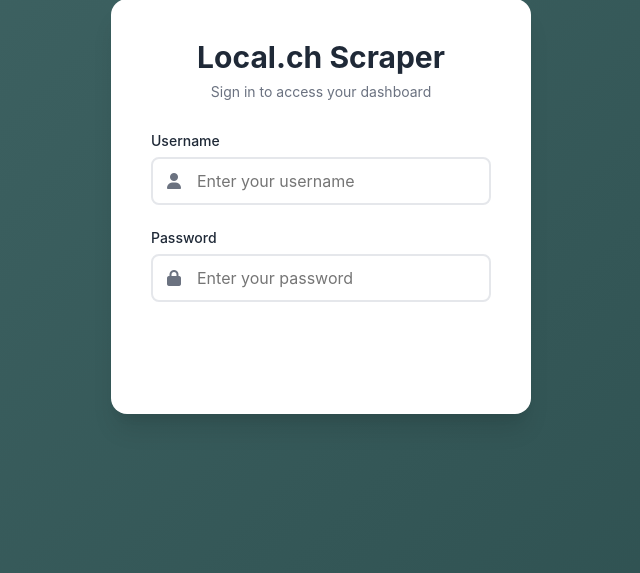
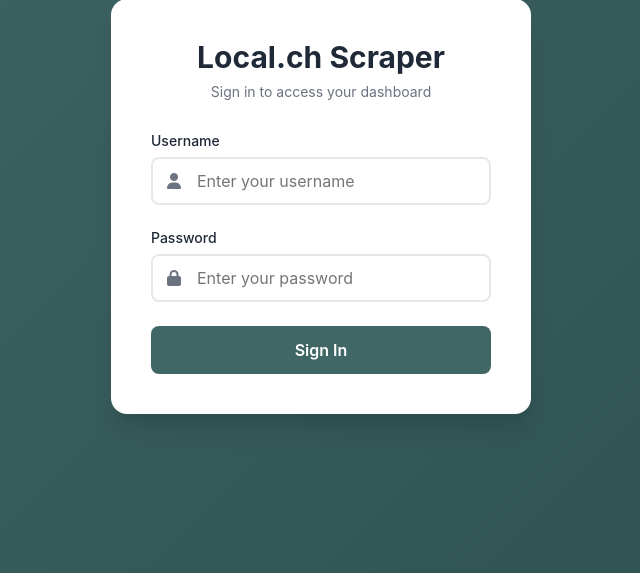
Before and after one commit to Sulaman312/local.ch-scrapper, a Flask app: page /login in a window 1280 px wide. Shown: the part 194-767 px from the top of the page, without its empty margins (319-959 px from the left). Run offline with Flask 3, Linux system fonts and the light colour scheme.

Commit message:
Fixed sign in button color issue

```diff
--- a/frontend/templates/login.html
+++ b/frontend/templates/login.html
@@ -104,7 +104,7 @@
         .btn-login {
             width: 100%;
             padding: 0.875rem;
-            background: linear-gradient(135deg, var(--primary) 0%, var(--primary-dark) 100%);
+            background: var(--primary);
             color: white;
             border: none;
             border-radius: 0.5rem;
```
